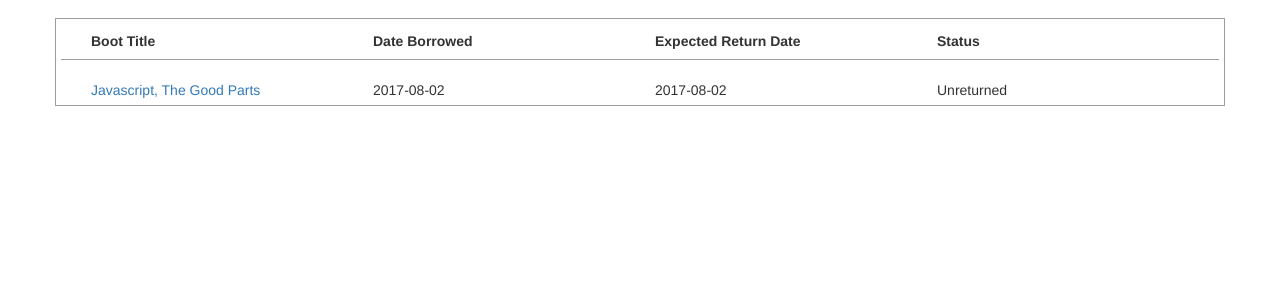
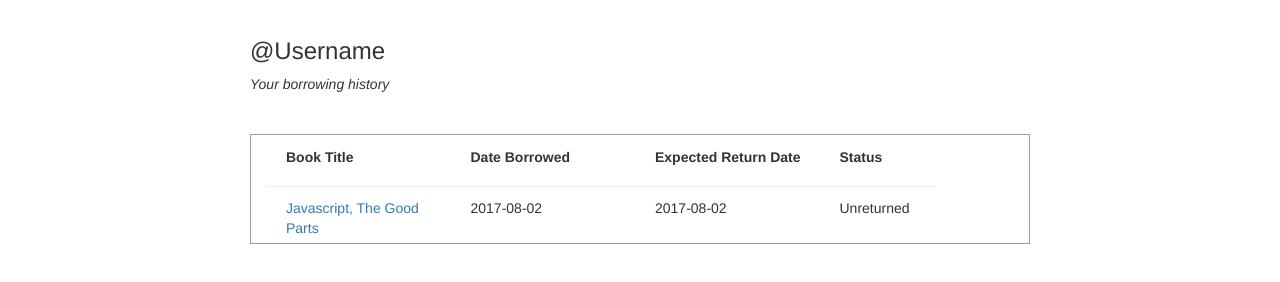
Before and after one commit to idrisadetunmbi/HelloBooks, a plain HTML site: page borrowing_history.html in a window 1280 px wide. Shown: the part 54-336 px from the top of the page. Drawn offline with nearby package versions, Linux system fonts and the light colour scheme.

Commit message:
Update borrowing history table for better UI

```diff
--- a/borrowing_history.html
+++ b/borrowing_history.html
@@ -37,10 +37,15 @@
 
     <div class="container">
         <div class="row">
-            <div class="col-xs-12" style="padding:5px;border:1px solid #9d9d9d">
-                <div class="col-sm-12" style="margin-bottom:20px;border-bottom:1px solid #9d9d9d">
+            <div class="col-md-offset-2">
+                <h3>@Username</h3>
+                <p> <i>Your borrowing history</i> </p>
+            </div>
+
+            <div class="col-md-8 col-md-offset-2" style="margin-top:30px;padding:5px;border:1px solid #9d9d9d">
+                <div class="col-sm-12">
                     <div class="col-sm-3">
-                        <h5><b>Boot Title</b> </h5>
+                        <h5><b>Book Title</b> </h5>
                     </div>
 
                     <div class="col-sm-3">
@@ -55,7 +60,7 @@
                         <h5> <b>Status</b> </h5>
                     </div>
                 </div>
-                <hr>
+                <hr class="col-sm-10 col-sm-offset-2" style="margin: 10px;color: #555;">
 
                 <div class="col-sm-12">
                     <div class="col-sm-3">
@@ -74,7 +79,8 @@
                         Unreturned
                     </div>
                 </div>
-                <hr>
+            </div>
+
             </div>
         </div>
     </div>
```
